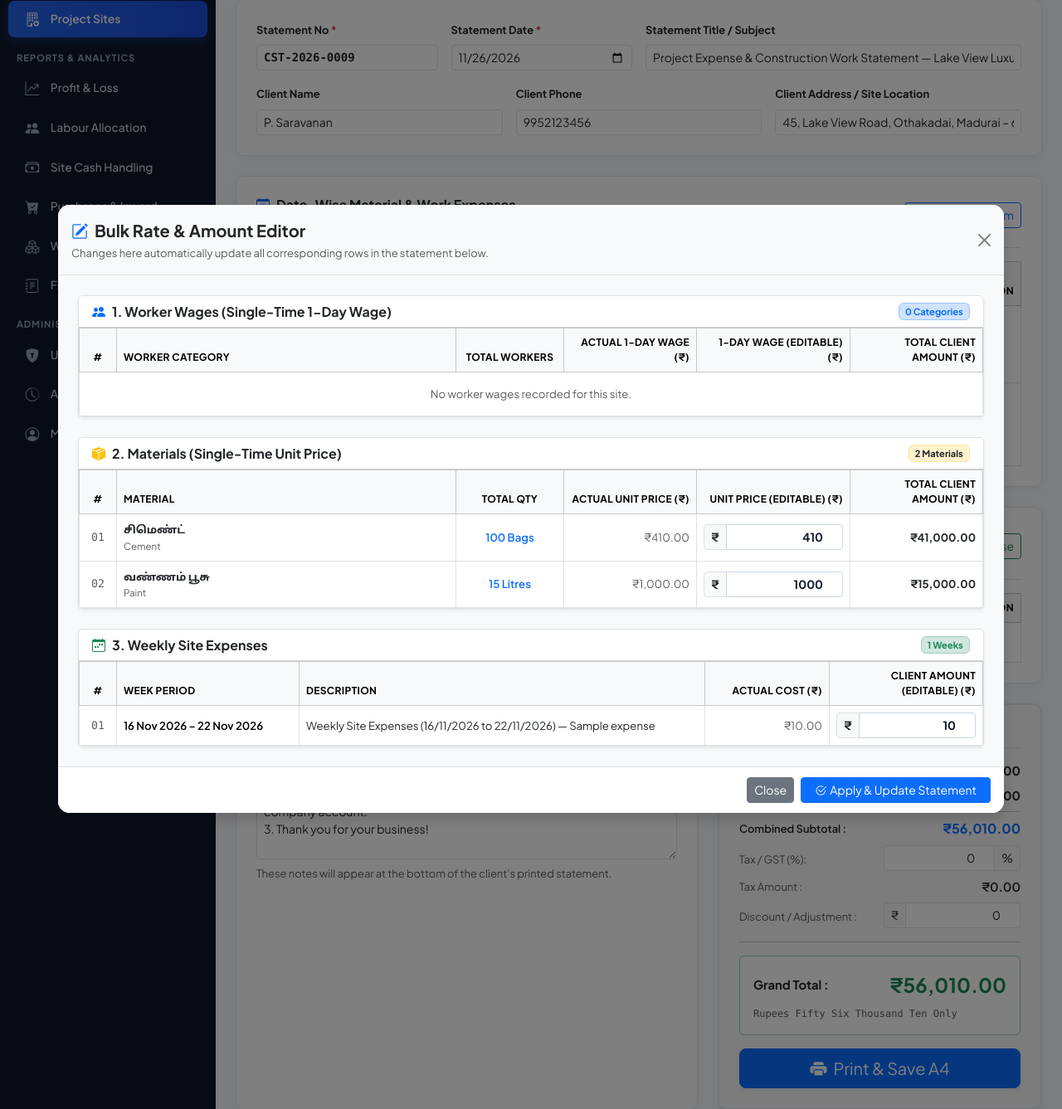
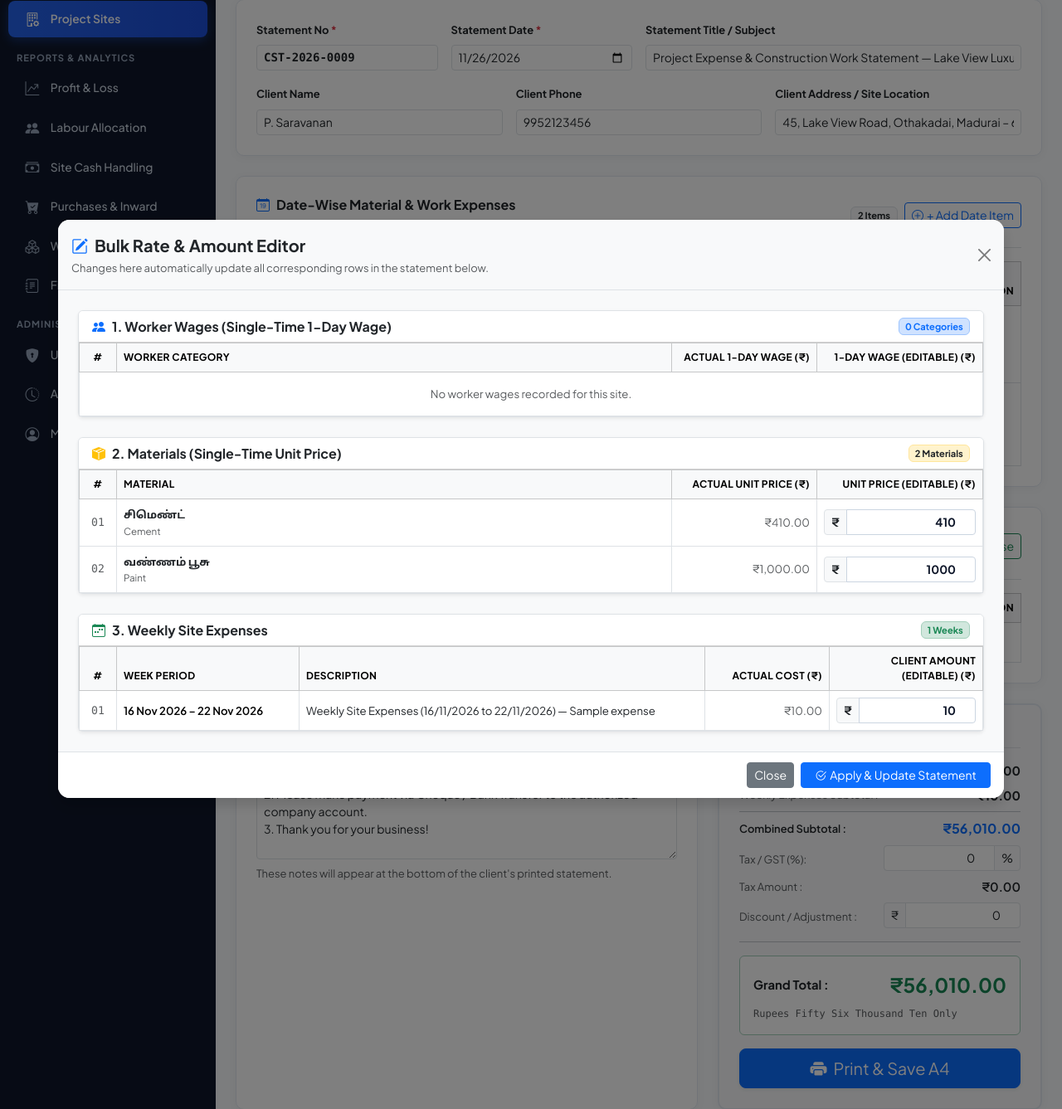
Before and after one commit to Muthamil-saitech/deiveni-erp, a Laravel app: a page that uses resources/views/sites/client-statement.blade.php in a window 1280 px wide, after a click on "Bulk Edit Materials, Worker Wages & Weekly Site Expenses". Shown: the part 196-1533 px from the top of the page at 83% size. Run offline with Laravel 12, Linux system fonts and the light colour scheme; a user stored in the database is signed in; data comes from the database, SQL or seed files in the repository; tables that the repository leaves empty hold one stand-in row (values such as "Sample post").

Commit message:
client settlement

```diff
--- a/resources/views/sites/client-statement.blade.php
+++ b/resources/views/sites/client-statement.blade.php
@@ -144,15 +144,13 @@
                                                 <tr>
                                                     <th class="text-center" style="width: 45px;">#</th>
                                                     <th>Worker Category</th>
-                                                    <th class="text-center" style="width: 130px;">Total Workers</th>
-                                                    <th class="text-end" style="width: 160px;">Actual 1-Day Wage (₹)</th>
-                                                    <th class="text-end" style="width: 185px;">1-Day Wage (Editable) (₹)</th>
-                                                    <th class="text-end" style="width: 160px;">Total Client Amount (₹)</th>
+                                                    <th class="text-end" style="width: 175px;">Actual 1-Day Wage (₹)</th>
+                                                    <th class="text-end" style="width: 200px;">1-Day Wage (Editable) (₹)</th>
                                                 </tr>
                                             </thead>
                                             <tbody id="labourCategoryRatesBody">
                                                 @forelse ($labourCategorySummary as $lIdx => $lab)
-                                                    <tr class="labour-cat-row" data-cat-idx="{{ $lIdx }}" data-cat-key="{{ $lab['cat_key'] }}" data-total-workers="{{ $lab['total_workers'] }}">
+                                                    <tr class="labour-cat-row" data-cat-idx="{{ $lIdx }}" data-cat-key="{{ $lab['cat_key'] }}">
                                                         <td class="text-center text-muted font-monospace">{{ str_pad($lIdx + 1, 2, '0', STR_PAD_LEFT) }}</td>
                                                         <td>
                                                             @if (! empty($lab['name_ta']))
@@ -161,9 +159,6 @@
                                                             @else
                                                                 <div class="fw-bold text-dark">{{ $lab['name_en'] }}</div>
                                                             @endif
-                                                        </td>
-                                                        <td class="text-center fw-semibold text-primary">
-                                                            {{ rtrim(rtrim(number_format((float) $lab['total_workers'], 2), '0'), '.') }} Workers
                                                         </td>
                                                         <td class="text-end text-muted">
                                                             ₹{{ number_format((float) $lab['actual_one_day_wage'], 2) }}
@@ -177,13 +172,10 @@
                                                                     value="{{ (float) $lab['editable_one_day_wage'] }}">
                                                             </div>
                                                         </td>
-                                                        <td class="text-end fw-bold text-dark labour-cat-total" data-amount="{{ (float) $lab['billed_amount'] }}">
-                                                            ₹{{ number_format((float) $lab['billed_amount'], 2) }}
-                                                        </td>
                                                     </tr>
                                                 @empty
                                                     <tr>
-                                                        <td colspan="6" class="text-center py-3 text-muted small">No worker wages recorded for this site.</td>
+                                                        <td colspan="4" class="text-center py-3 text-muted small">No worker wages recorded for this site.</td>
                                                     </tr>
                                                 @endforelse
                                             </tbody>
@@ -205,15 +197,13 @@
                                                 <tr>
                                                     <th class="text-center" style="width: 45px;">#</th>
                                                     <th>Material</th>
-                                                    <th class="text-center" style="width: 130px;">Total Qty</th>
-                                                    <th class="text-end" style="width: 160px;">Actual Unit Price (₹)</th>
-                                                    <th class="text-end" style="width: 185px;">Unit Price (Editable) (₹)</th>
-                                                    <th class="text-end" style="width: 160px;">Total Client Amount (₹)</th>
+                                                    <th class="text-end" style="width: 175px;">Actual Unit Price (₹)</th>
+                                                    <th class="text-end" style="width: 200px;">Unit Price (Editable) (₹)</th>
                                                 </tr>
                                             </thead>
                                             <tbody id="materialRatesBody">
                                                 @forelse ($materialSummary ?? [] as $mIdx => $mat)
-                                                    <tr class="material-rate-row" data-mat-key="{{ $mat['mat_key'] }}" data-total-qty="{{ $mat['total_qty'] }}">
+                                                    <tr class="material-rate-row" data-mat-key="{{ $mat['mat_key'] }}">
                                                         <td class="text-center text-muted font-monospace">{{ str_pad($mIdx + 1, 2, '0', STR_PAD_LEFT) }}</td>
                                                         <td>
                                                             @if (! empty($mat['name_ta']))
@@ -222,9 +212,6 @@
                                                             @else
                                                                 <div class="fw-bold text-dark">{{ $mat['name_en'] }}</div>
                                                             @endif
-                                                        </td>
-                                                        <td class="text-center fw-semibold text-primary">
-                                                            {{ rtrim(rtrim(number_format((float) $mat['total_qty'], 2), '0'), '.') }} {{ $mat['unit'] }}
                                                         </td>
                                                         <td class="text-end text-muted">
                                                             ₹{{ number_format((float) $mat['actual_unit_price'], 2) }}
@@ -238,13 +225,10 @@
                                                                     value="{{ (float) $mat['editable_unit_price'] }}">
                                                             </div>
                                                         </td>
-                                                        <td class="text-end fw-bold text-dark material-cat-total" data-amount="{{ (float) $mat['billed_amount'] }}">
-                                                            ₹{{ number_format((float) $mat['billed_amount'], 2) }}
-                                                        </td>
                                                     </tr>
                                                 @empty
                                                     <tr>
-                                                        <td colspan="6" class="text-center py-3 text-muted small">No material purchases recorded for this site.</td>
+                                                        <td colspan="4" class="text-center py-3 text-muted small">No material purchases recorded for this site.</td>
                                                     </tr>
                                                 @endforelse
                                             </tbody>
```
Also changed, not shown: tests/Feature/ClientStatementTest.php (+0 -2 lines).
